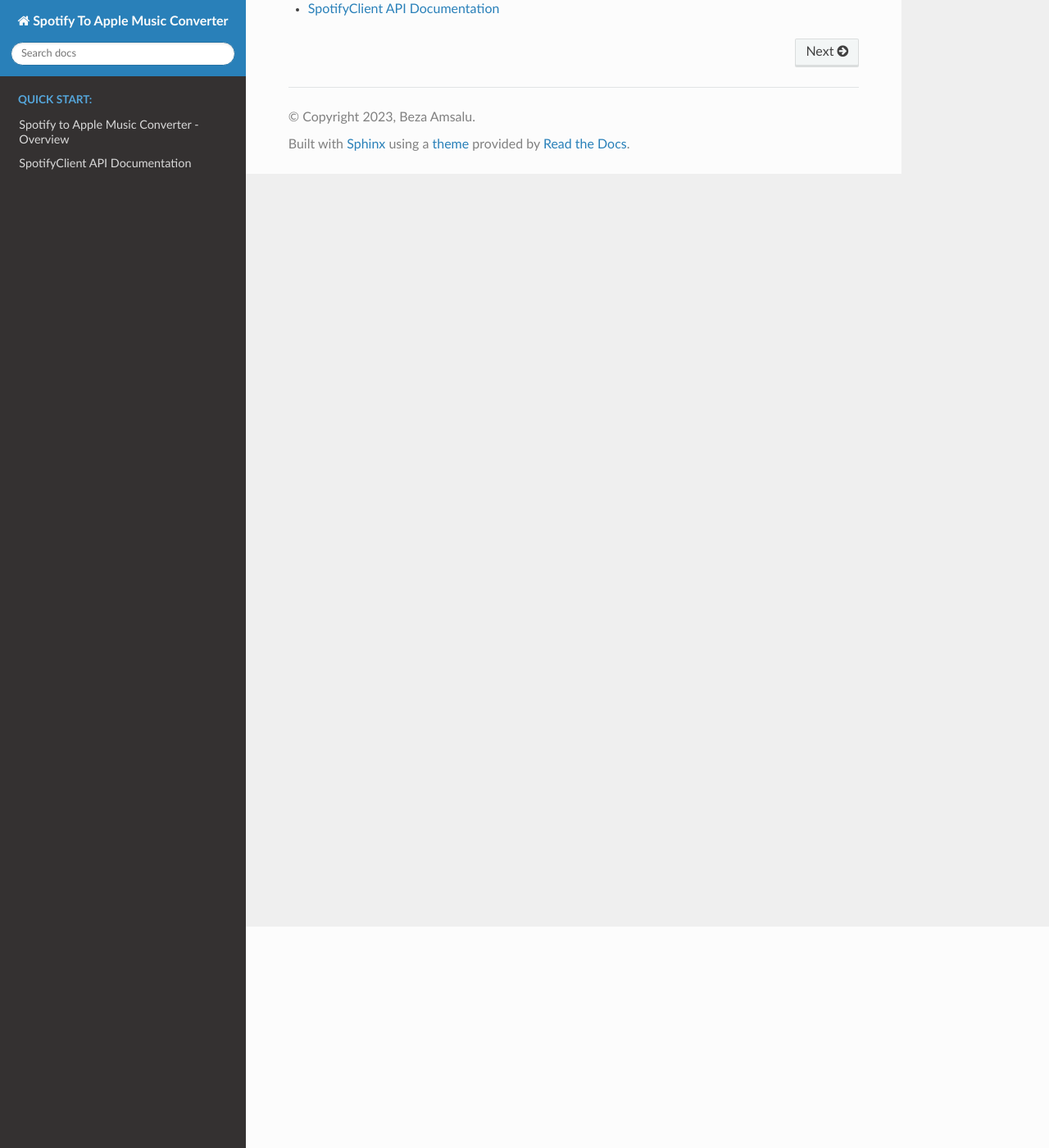
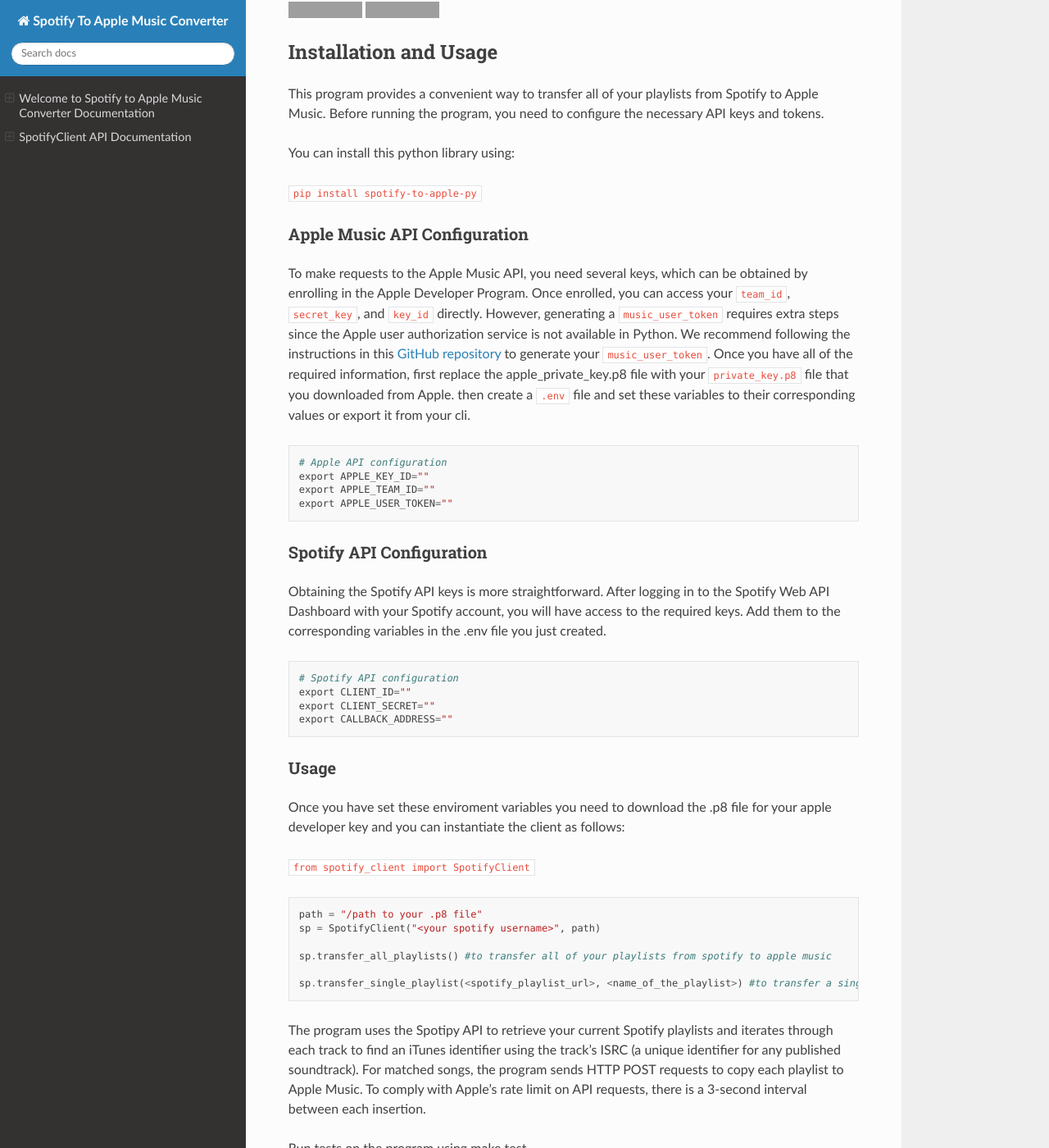
Before and after one commit to Beza4598/spotify_apple_converter, a Sphinx documentation site: the page built from docs/index.rst, in a window 1280 px wide and 1400 px high, scrolled down 270 px. Shown: the whole window at 82% size. Built offline with Sphinx 7.4.7 and the Read the Docs theme 2.0.0, drawn with Linux system fonts in a browser that asks for light colours; pages that are not in the unit, such as notebooks, are missing from menus; some of the changed text lies outside the part shown; grey boxes are pictures that could not be loaded.

Commit message:
modify index

```diff
--- a/docs/index.rst
+++ b/docs/index.rst
@@ -1,9 +1,122 @@
 Welcome to Spotify to Apple Music Converter Documentation
 =========================================================
 
-.. toctree::
-   :maxdepth: 1
-   :caption: Quick Start:
+This web app allows you to easily perform cross-platform playlist
+migration from spotify to apple-music and vice-versa.
 
-   usage
-   methods
+|License: MIT| |PyPI|
+
+Installation and Usage
+----------------------
+
+This program provides a convenient way to transfer all of your playlists
+from Spotify to Apple Music. Before running the program, you need to
+configure the necessary API keys and tokens.
+
+You can install this python library using:
+
+``pip install spotify-to-apple-py``
+
+Apple Music API Configuration
+~~~~~~~~~~~~~~~~~~~~~~~~~~~~~
+
+To make requests to the Apple Music API, you need several keys, which
+can be obtained by enrolling in the Apple Developer Program. Once
+enrolled, you can access your ``team_id``, ``secret_key``, and
+``key_id`` directly. However, generating a ``music_user_token`` requires
+extra steps since the Apple user authorization service is not available
+in Python. We recommend following the instructions in this `GitHub
+repository <https://github.com/KoleMyers/apple-musickit-example>`__ to
+generate your ``music_user_token``. Once you have all of the required
+information, first replace the apple_private_key.p8 file with your
+``private_key.p8`` file that you downloaded from Apple. then create a
+``.env`` file and set these variables to their corresponding values or
+export it from your cli.
+
+::
+
+   # Apple API configuration
+   export APPLE_KEY_ID=""
+   export APPLE_TEAM_ID=""
+   export APPLE_USER_TOKEN=""
+
+Spotify API Configuration
+~~~~~~~~~~~~~~~~~~~~~~~~~
+
+Obtaining the Spotify API keys is more straightforward. After logging in
+to the Spotify Web API Dashboard with your Spotify account, you will
+have access to the required keys. Add them to the corresponding
+variables in the .env file you just created.
+
+::
+
+   # Spotify API configuration
+   export CLIENT_ID=""
+   export CLIENT_SECRET=""
+   export CALLBACK_ADDRESS=""
+
+Usage
+~~~~~
+
+Once you have set these enviroment variables you need to download the
+.p8 file for your apple developer key and you can instantiate the client
+as follows:
+
+``from spotify_client import SpotifyClient``
+
+::
+
+   path = "/path to your .p8 file"
+   sp = SpotifyClient("<your spotify username>", path)
+
+   sp.transfer_all_playlists() #to transfer all of your playlists from spotify to apple music
+
+   sp.transfer_single_playlist(<spotify_playlist_url>, <name_of_the_playlist>) #to transfer a single playlist from spotify to apple music
+
+The program uses the Spotipy API to retrieve your current Spotify
+playlists and iterates through each track to find an iTunes identifier
+using the track’s ISRC (a unique identifier for any published
+soundtrack). For matched songs, the program sends HTTP POST requests to
+copy each playlist to Apple Music. To comply with Apple’s rate limit on
+API requests, there is a 3-second interval between each insertion.
+
+Run tests on the program using make test.
+
+Once up and running the program should update you on the progress of
+conversion as shown below. And pres cmd and click on the link to go to
+the playlist.
+
+.. |License: MIT| image:: https://img.shields.io/badge/License-MIT-yellow.svg
+   :target: https://opensource.org/licenses/MIT
+.. |PyPI| image:: https://img.shields.io/pypi/v/spotify-to-apple-py
+
+Example
+--------
+
+::
+
+   #Export a single playlist
+
+   from spotify_client import SpotifyClient
+
+   username = "bezamufc"
+   secret_key_path = "Untitled/Users/bezaamsalu/Desktop/apple_private_key.py"
+
+   sp = SpotifyClient(username, secret_key_path)
+
+   ## transfer a single playlist
+
+   playlist_url = "https://open.spotify.com/playlist/5p1MWp58nGHAryTnJdmFCb?si=ed9f8a32d1534cb4"
+   sp.transfer_single_playlist(playlist_url)
+
+
+SpotifyClient API Documentation
+===============================
+
+spotify\_client module
+----------------------
+
+.. automodule:: src.spotify_client
+   :members:
+   :undoc-members:
+   :show-inheritance:
```
Also changed, not shown: docs/usage.rst (+33 -2 lines).
